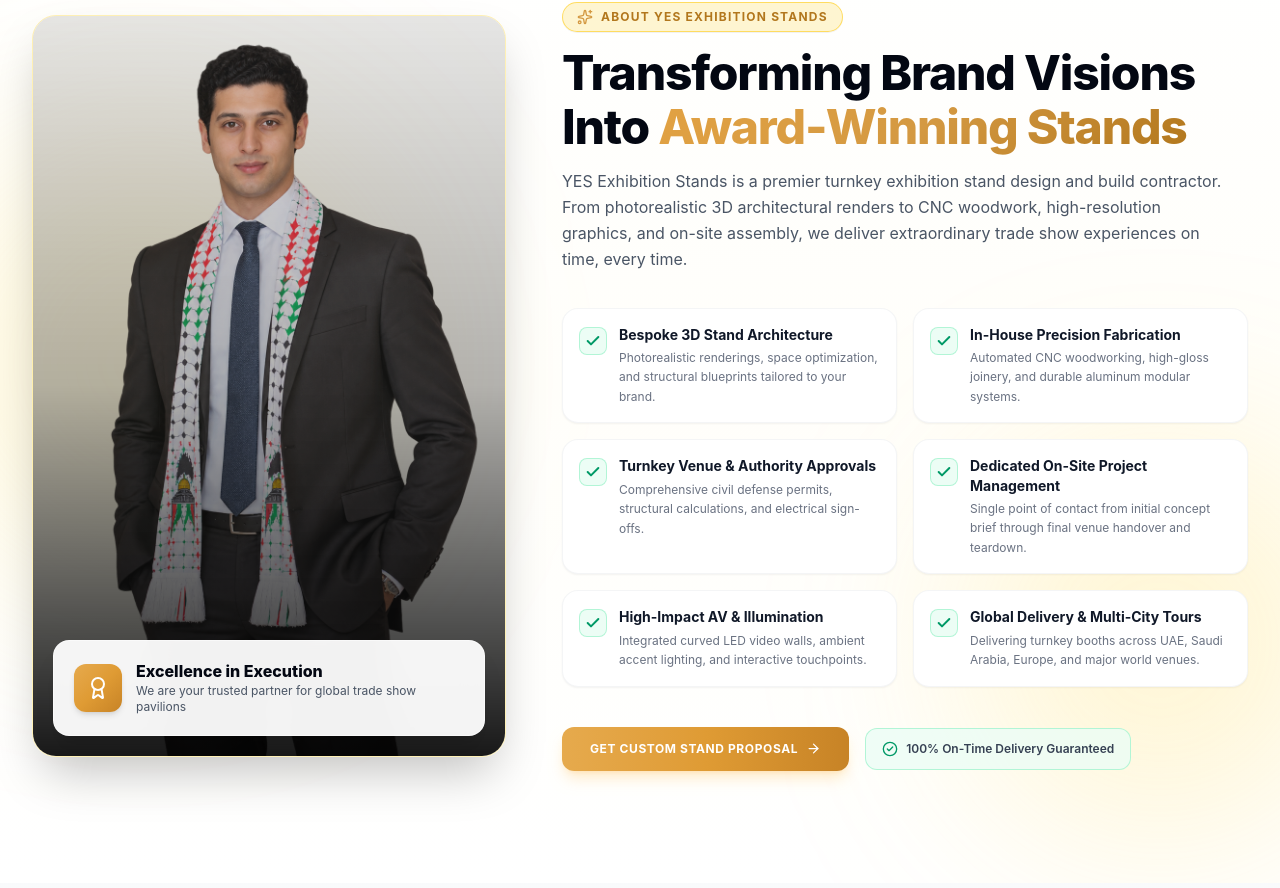
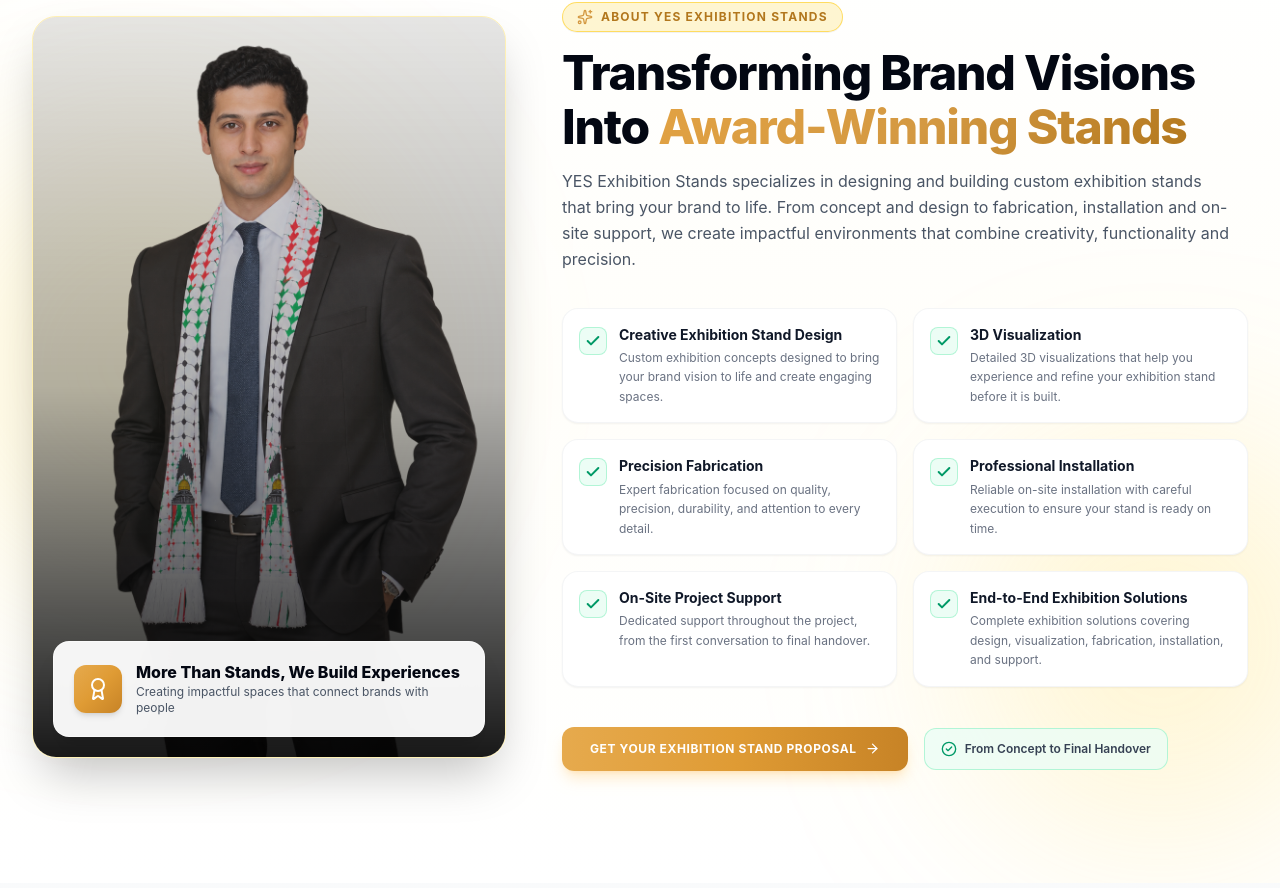
Before and after one commit to optimizers-ae/Yes-Exhibitions, a React (Vite) app: page / in a window 1280 px wide. Shown: the part 869-1757 px from the top of the page. Built offline with nearby package versions, Linux system fonts and the light colour scheme; a web font is replaced by a local one.

Commit message:
fix about data

```diff
--- a/src/component/AboutSection.jsx
+++ b/src/component/AboutSection.jsx
@@ -37,28 +37,28 @@
 
 const capabilities = [
   {
-    title: 'Bespoke 3D Stand Architecture',
-    desc: 'Photorealistic renderings, space optimization, and structural blueprints tailored to your brand.'
+    title: 'Creative Exhibition Stand Design',
+    desc: 'Custom exhibition concepts designed to bring your brand vision to life and create engaging spaces.'
   },
   {
-    title: 'In-House Precision Fabrication',
-    desc: 'Automated CNC woodworking, high-gloss joinery, and durable aluminum modular systems.'
+    title: '3D Visualization',
+    desc: 'Detailed 3D visualizations that help you experience and refine your exhibition stand before it is built.'
   },
   {
-    title: 'Turnkey Venue & Authority Approvals',
-    desc: 'Comprehensive civil defense permits, structural calculations, and electrical sign-offs.'
+    title: 'Precision Fabrication',
+    desc: 'Expert fabrication focused on quality, precision, durability, and attention to every detail.'
   },
   {
-    title: 'Dedicated On-Site Project Management',
-    desc: 'Single point of contact from initial concept brief through final venue handover and teardown.'
+    title: 'Professional Installation',
+    desc: 'Reliable on-site installation with careful execution to ensure your stand is ready on time.'
   },
   {
-    title: 'High-Impact AV & Illumination',
-    desc: 'Integrated curved LED video walls, ambient accent lighting, and interactive touchpoints.'
+    title: 'On-Site Project Support',
+    desc: 'Dedicated support throughout the project, from the first conversation to final handover.'
   },
   {
-    title: 'Global Delivery & Multi-City Tours',
-    desc: 'Delivering turnkey booths across UAE, Saudi Arabia, Europe, and major world venues.'
+    title: 'End-to-End Exhibition Solutions',
+    desc: 'Complete exhibition solutions covering design, visualization, fabrication, installation, and support.'
   }
 ];
 
@@ -112,11 +112,11 @@
                       </div>
                       <div>
                         <h4 className="font-extrabold text-gray-950 text-sm sm:text-base leading-tight">
-                          Excellence in Execution
+                          More Than Stands, We Build Experiences
                         </h4>
-                        <p className="text-xs text-gray-600 mt-0.5">
-                          We are your trusted partner for global trade show pavilions
-                        </p>
+                       <p className="text-xs text-gray-600 mt-0.5">
+  Creating impactful spaces that connect brands with people
+</p>
                       </div>
                     </div>
                   </div>
@@ -151,8 +151,7 @@
               </h2>
 
               <p className="text-gray-600 text-sm sm:text-base leading-relaxed max-w-2xl font-normal">
-                YES Exhibition Stands is a premier turnkey exhibition stand design and build contractor. From photorealistic 3D architectural renders to CNC woodwork, high-resolution graphics, and on-site assembly, we deliver extraordinary trade show experiences on time, every time.
-              </p>
+YES Exhibition Stands specializes in designing and building custom exhibition stands that bring your brand to life. From concept and design to fabrication, installation and on-site support, we create impactful environments that combine creativity, functionality and precision.              </p>
             </motion.div>
 
 
@@ -200,14 +199,14 @@
                   onClick={onOpenQuote}
                   className="px-7 py-3.5 rounded-xl bg-gradient-to-r from-[#E6AA4D] via-[#DF9B34] to-[#C78326] hover:from-[#EBB257] hover:to-[#D18F33] text-white font-bold text-xs uppercase tracking-wider flex items-center gap-2 shadow-lg shadow-amber-500/20 hover:shadow-amber-500/30 hover:scale-[1.02] active:scale-[0.98] transition-all cursor-pointer"
                 >
-                  <span>Get Custom Stand Proposal</span>
+                  <span>Get Your Exhibition Stand Proposal</span>
                   <ArrowRight size={15} />
                 </button>
               )}
 
               <div className="flex items-center gap-2 text-xs font-semibold text-gray-700 bg-emerald-50/80 border border-emerald-200/80 px-4 py-3 rounded-xl">
                 <CheckCircle2 className="w-4 h-4 text-emerald-600 shrink-0" />
-                <span>100% On-Time Delivery Guaranteed</span>
+                <span>From Concept to Final Handover</span>
               </div>
             </motion.div>
 
```
Also changed, not shown: 1 other file (tests, documents, lock files or other folders).
